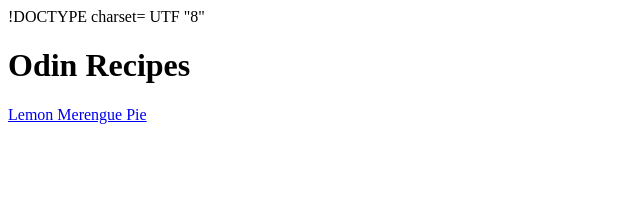
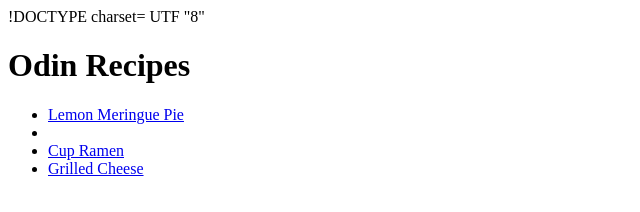
Before and after one commit to Kfulce92/odin-recipes, a plain HTML site: page index.html in a window 1280 px wide. Shown: the whole page, without its empty margins (0-640 px from the left). Drawn offline with Linux system fonts and the light colour scheme.

Commit message:
add 3 recipes

```diff
--- a/index.html
+++ b/index.html
@@ -7,7 +7,12 @@
     </head>
 
     <body><h1>Odin Recipes</h1>
-        <a href="recipes.lemonmerenguepie.html">Lemon Merengue Pie</a>
+        <ul>
+          <li><a href="recipes.lemonmeringuepie.html">Lemon Meringue Pie</a><li>
+          <li><a href="recipes.cupramen.html">Cup Ramen</a></li>
+          <li><a href="recipes.grilledcheese.html">Grilled Cheese</a></li>
+          </ul>
+
     </body>
 
 </html>
```
